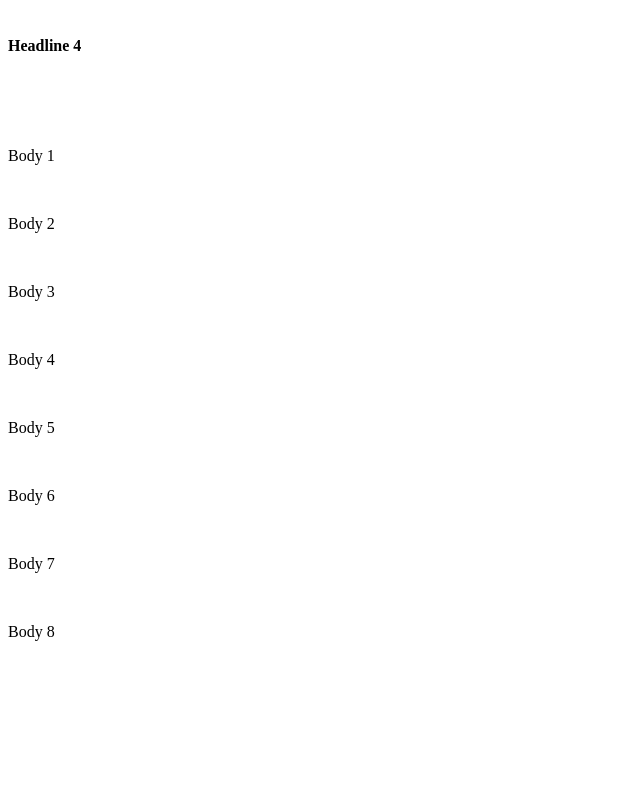
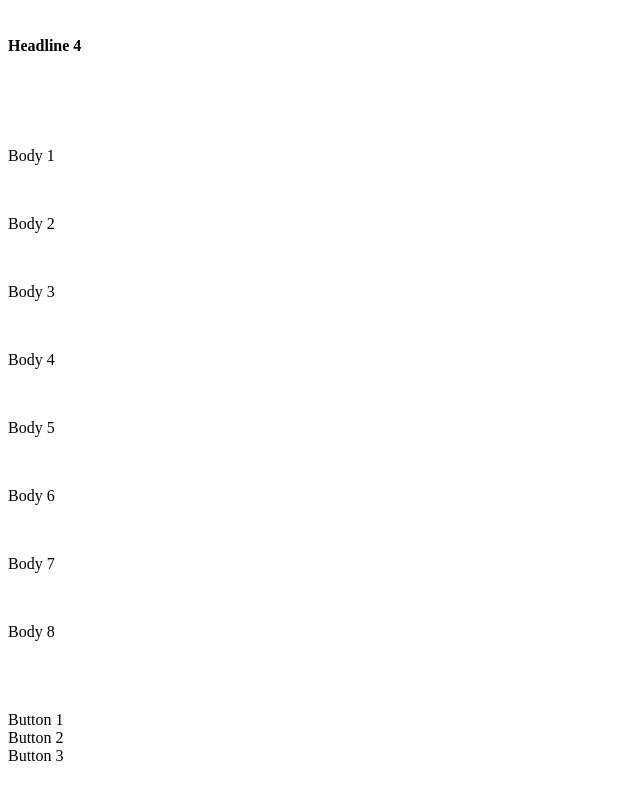
Before and after one commit to InariChan-inc/inari-frontend, a Next.js app: page /typography in a window 1280 px wide. Shown: the part 244-1044 px from the top of the page, without its empty margins (0-640 px from the left). Before the commit the page ends 963 px from the top, so only its background shows below. Built offline with nearby package versions, Linux system fonts and the light colour scheme.

Commit message:
#43 Added typography for Button

```diff
--- a/pages/typography.tsx
+++ b/pages/typography.tsx
@@ -2,6 +2,7 @@ import Head from 'next/head';
 import {
     Headline,
     Body,
+    Button,
 } from '../typography';
 
 export default function Typography() {
@@ -64,6 +65,19 @@ export default function Typography() {
 
                 <br /><br /><br />
 
+                <Button type={1}>
+                    Button 1
+                </Button>
+                <br />
+                <Button type={2}>
+                    Button 2
+                </Button>
+                <br />
+                <Button type={3}>
+                    Button 3
+                </Button>
+
+                <br /><br /><br />
 
             </div>
         </>
--- a/typography/v01/Body.tsx
+++ b/typography/v01/Body.tsx
@@ -1,4 +1,5 @@
 import { FunctionComponent } from 'react';
+
 
 type BodyType = 1 | 2 | 3 | 4 | 5 | 6 | 7 | 8;
 
@@ -22,4 +23,5 @@ const Body: FunctionComponent<BodyProps> = ({type, children}) => (
     <p className={bodyStyles[type]}>{children}</p>
 )
 
+
 export default Body;
--- /dev/null
+++ b/typography/v01/Button.tsx
@@ -0,0 +1,22 @@
+import { FunctionComponent } from "react";
+
+
+type ButtonType = 1 | 2 | 3;
+
+interface ButtonProps {
+    type: ButtonType,
+    children: string,
+}
+
+const buttonStyles: {[type in ButtonType]: string} = {
+    1: 'font-montserrat font-medium text-18 tracking-3p leading-none"',
+    2: 'font-montserrat font-bold text-13 tracking-3p leading-none"',
+    3: 'font-montserrat text-18 tracking-1p leading-none"',
+}
+
+const Button: FunctionComponent<ButtonProps> = ({type, children}) => (
+    <span className={buttonStyles[type]}>{children}</span>
+)
+
+
+export default Button;
--- a/typography/v01/Headline.tsx
+++ b/typography/v01/Headline.tsx
@@ -1,4 +1,5 @@
 import { FunctionComponent } from 'react';
+
 
 type HeadlineType =  1 | 2 | 3 | 4;
 
--- a/typography/v01/index.ts
+++ b/typography/v01/index.ts
@@ -1,7 +1,9 @@
 import Headline from './Headline';
 import Body from './Body';
+import Button from './Button';
 
 export {
     Headline,
     Body,
+    Button,
 }
```
